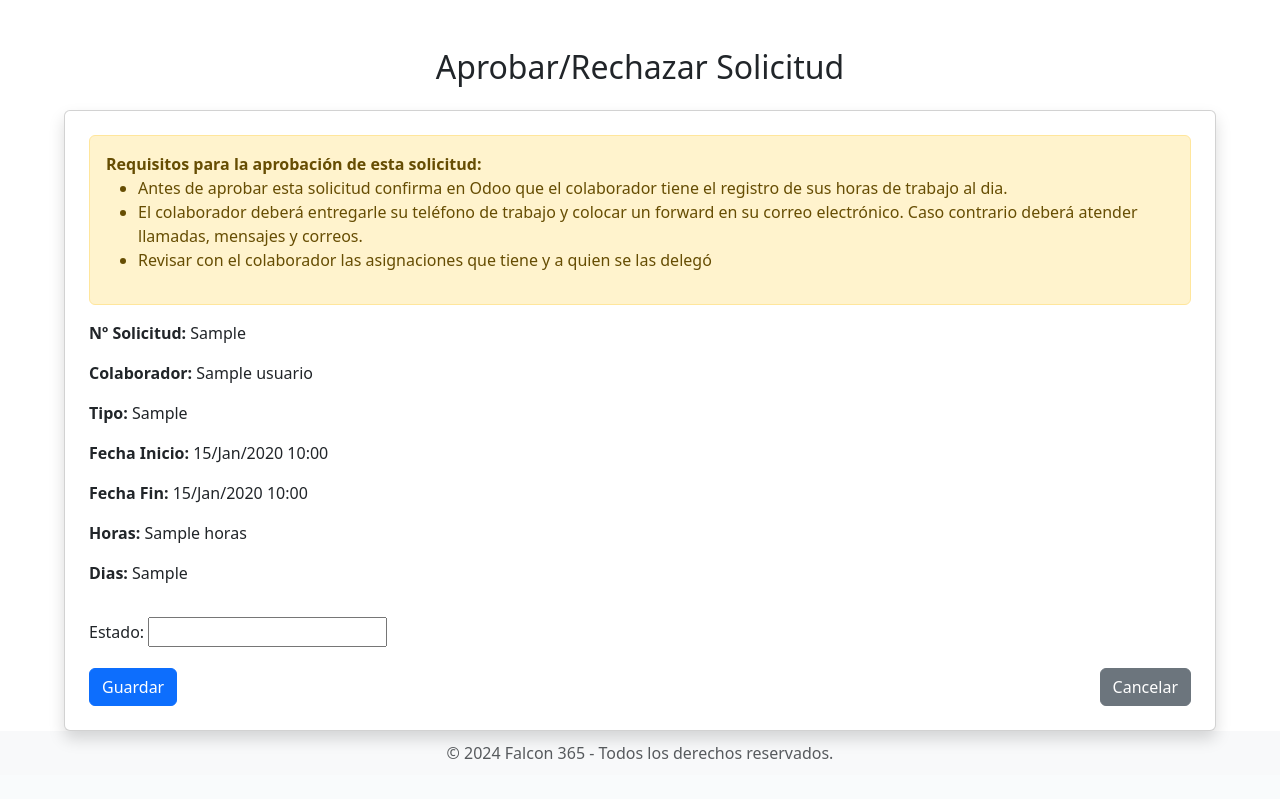
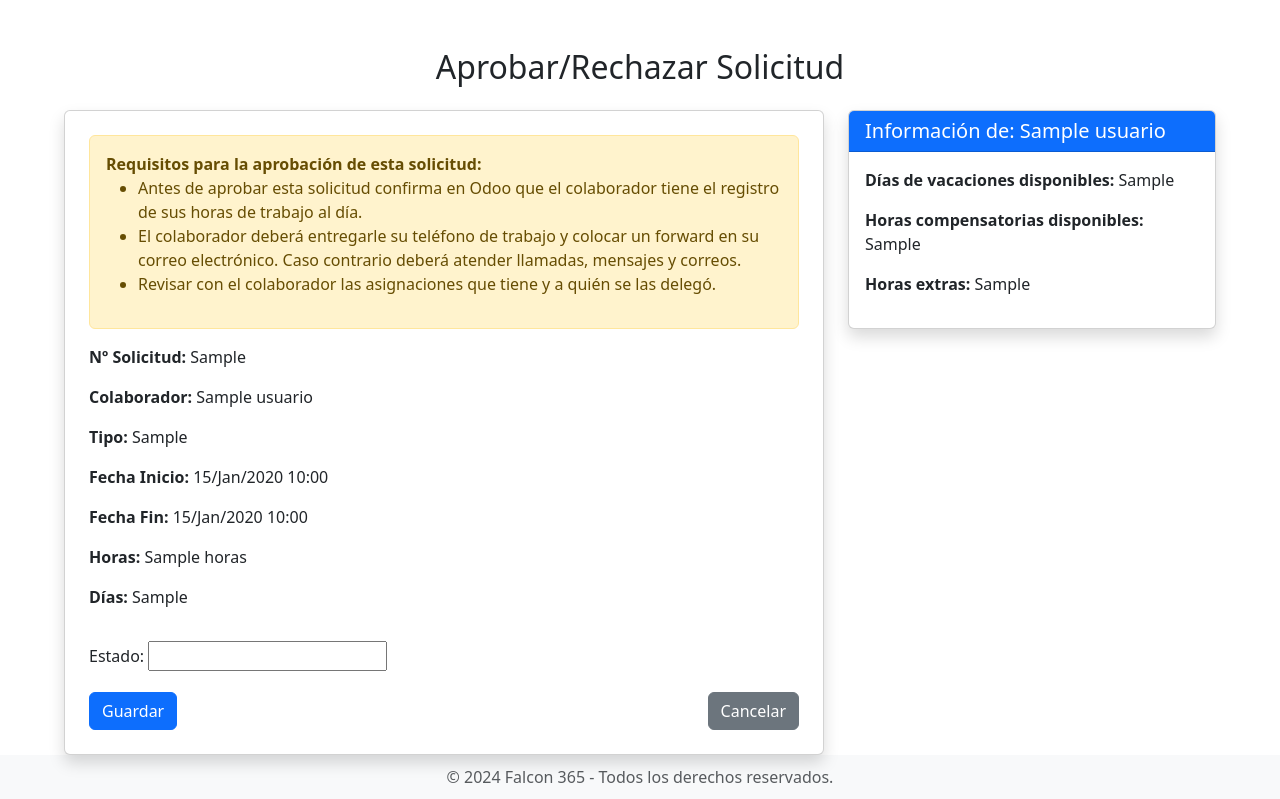
Before and after one commit to ITFalconIngenieria/sistemaVacaciones, a Django app: template gestion_empresa/gestion_rrhh/templates/aprobar_rechazar_solicitud.html in a window 1280 px wide. Shown: the part 66-865 px from the top of the page. Before the commit the page ends 825 px from the top, so only its background shows below. Run offline with Django 3.2, Linux system fonts and the light colour scheme; the template is opened without the code that fills it: most values are stand-ins (such as "Sample title", 1, 10 or a date in 2020); form fields are guessed from the names that the template uses; some libraries are stand-ins or nearby versions.

Commit message:
agregando cards de solicitudes

```diff
--- a/gestion_empresa/gestion_rrhh/templates/aprobar_rechazar_solicitud.html
+++ b/gestion_empresa/gestion_rrhh/templates/aprobar_rechazar_solicitud.html
@@ -6,41 +6,35 @@
 {% block content %}
 <div class="container mt-4">
     <h2 class="text-center mb-4">Aprobar/Rechazar Solicitud</h2>
+    <div class="row">
+
+
+        <!-- Columna del formulario -->
+        <div class="col-md-8">
             <form method="post" class="card shadow p-4">
                 {% csrf_token %}
                 <div class="alert alert-warning">
                     <strong>Requisitos para la aprobación de esta solicitud:</strong>
                     <ul>
                         <li>Antes de aprobar esta solicitud confirma en Odoo que el colaborador
-                    tiene el registro de sus horas de trabajo al dia.</li>
+                            tiene el registro de sus horas de trabajo al día.</li>
                         <li>El colaborador deberá entregarle su teléfono de trabajo y colocar un
-                        forward en su correo electrónico.
-                        Caso contrario deberá atender llamadas, mensajes y correos.</li>
-                        <li>Revisar con el colaborador las asignaciones que tiene y a quien se las delegó</li>
+                            forward en su correo electrónico. Caso contrario deberá atender llamadas, mensajes y correos.</li>
+                        <li>Revisar con el colaborador las asignaciones que tiene y a quién se las delegó.</li>
                     </ul>
                 </div>
                 <div class="mb-3">
                     <p><strong>Nº Solicitud:</strong> {{ object.numero_solicitud }}</p>
                     <p><strong>Colaborador:</strong> {{ object.usuario.get_full_name }}</p>
                     <p><strong>Tipo:</strong> {{ object.get_tipo_display }}</p>
-            <p><strong>Fecha Inicio:</strong> {{ object.fecha_inicio|date:"d/M/Y H:i"}}</p>
-            <p><strong>Fecha Fin:</strong> {{ object.fecha_fin|date:"d/M/Y H:i"}}</p>
+                    <p><strong>Fecha Inicio:</strong> {{ object.fecha_inicio|date:"d/M/Y H:i" }}</p>
+                    <p><strong>Fecha Fin:</strong> {{ object.fecha_fin|date:"d/M/Y H:i" }}</p>
                     <p><strong>Horas:</strong> {{ object.horas }}</p>
-            <p><strong>Dias:</strong> {{ object.dias_solicitados }}</p>
-            <!-- <p><strong>Confirmación de Requisitos:</strong>
-                <span class="badge {% if object.requisitos_confirmados %}bg-success{% else %}bg-danger{% endif %}">
-                    {% if object.requisitos_confirmados %}
-                        Sí
-                    {% else %}
-                        No
-                    {% endif %}
-                </span>
-            </p> -->
+                    <p><strong>Días:</strong> {{ object.dias_solicitados }}</p>
                 </div>
                 <div class="mb-3">
                     <label for="id_estado" class="form-label">Estado:</label>
                     {{ form.estado|add_class:"form-select" }}
-
                 </div>
                 <div class="d-flex justify-content-between">
                     <button type="submit" class="btn btn-primary">Guardar</button>
@@ -48,4 +42,19 @@
                 </div>
             </form>
         </div>
+        <!-- Columna de la tarjeta con información adicional -->
+        <div class="col-md-4">
+            <div class="card shadow">
+                <div class="card-header bg-primary text-white">
+                    <h5 class="mb-0">Información de: {{object.usuario.get_full_name}}</h5>
+                </div>
+                <div class="card-body">
+                    <p><strong>Días de vacaciones disponibles:</strong> {{ dias_disponibles }}</p>
+                    <p><strong>Horas compensatorias disponibles:</strong> {{ horas_compensatorias }}</p>
+                    <p><strong>Horas extras:</strong> {{ horas_extra }}</p>
+                </div>
+            </div>
+        </div>
+    </div>
+</div>
 {% endblock %}
--- a/gestion_empresa/gestion_rrhh/templates/crear_solicitud.html
+++ b/gestion_empresa/gestion_rrhh/templates/crear_solicitud.html
@@ -154,7 +154,7 @@
 
 
         async function actualizarCalculos() {
-            const fechaInicioSoloFecha = fechaInicioInput.value.split("T")[0]; // Extraer solo la fecha
+            const fechaInicioSoloFecha = fechaInicioInput.value.split("T")[0];
             const fechaFinSoloFecha = fechaFinInput.value.split("T")[0];
 
             if (tipoSelect.value === 'V') {
```
Also changed, not shown: gestion_empresa/gestion_rrhh/templates/aprobar_rechazar_horas.html (+22 -0 lines), gestion_empresa/gestion_rrhh/views.py (+29 -3 lines). Lines whose indentation alone changed are shown as unchanged.
